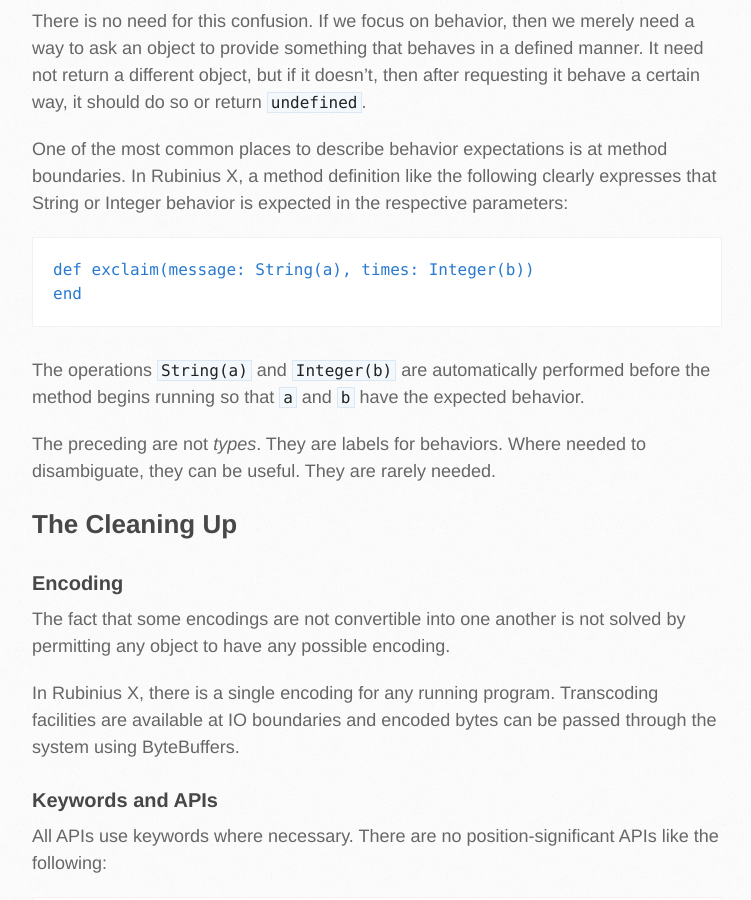
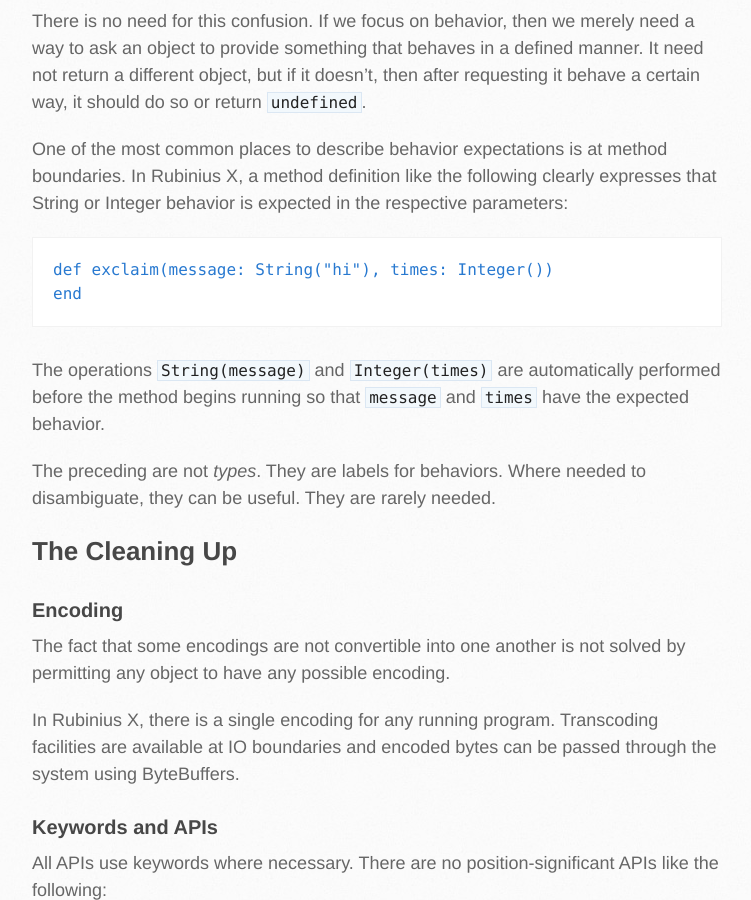
Before and after one commit to RichMorin/rubinius-x.github.io, a Jekyll site: the page built from index.markdown, in a window 1280 px wide and 900 px high, scrolled down 3124 px. Shown: the whole window, without its empty margins (138-889 px from the left). Built offline with Jekyll 4.4.1, drawn with Linux system fonts in a browser that asks for light colours; Markdown is read by kramdown in place of the engine named in the settings.

Commit message:
Fixed coercion example.
The example was expanded from simple locals to keyword arguments but
not updated correctly. The first argument has a default value, the second
does not. In both cases, it is the keyword itself that maps to the local
variable name, not the argument to the coercion.

```diff
--- a/index.markdown
+++ b/index.markdown
@@ -133,11 +133,12 @@
 expresses that String or Integer behavior is expected in the respective
 parameters:
 
-    def exclaim(message: String(a), times: Integer(b))
+    def exclaim(message: String("hi"), times: Integer())
     end
 
-The operations `String(a)` and `Integer(b)` are automatically performed before
-the method begins running so that `a` and `b` have the expected behavior.
+The operations `String(message)` and `Integer(times)` are automatically
+performed before the method begins running so that `message` and `times` have
+the expected behavior.
 
 The preceding are not _types_. They are labels for behaviors. Where needed to
 disambiguate, they can be useful. They are rarely needed.
```
